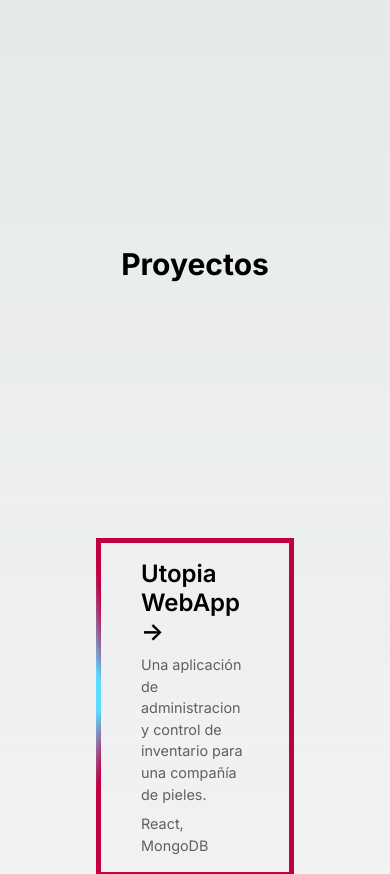
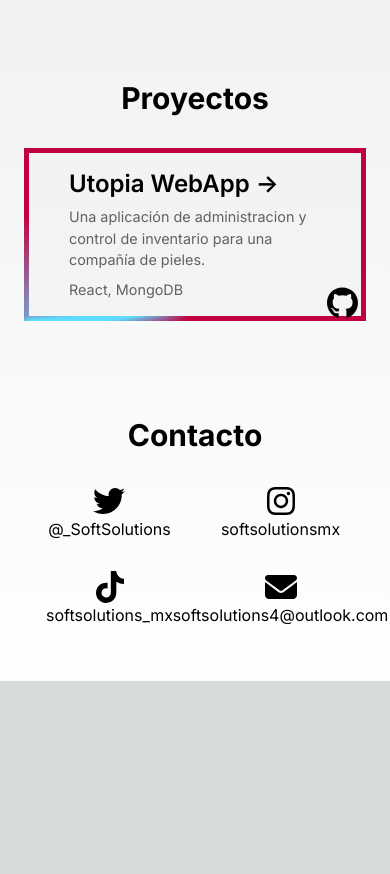
Before and after one commit to IvanSoftSolutions/portfolio_new, a Next.js app: page / in a window 390 px wide. Shown: the part 1310-2184 px from the top of the page. After the commit the page ends 1991 px from the top, so only its background shows below. Built offline with nearby package versions, Linux system fonts and the light colour scheme.

Commit message:
Mobile optimization

```diff
--- a/src/app/page.js
+++ b/src/app/page.js
@@ -79,24 +79,32 @@ export default function Home() {
         </div>
       </div>
       <div className={styles.grid}>
+        <div>
           <a href="https://twitter.com/_SoftSolutions" target='_blank'>
             <FontAwesomeIcon icon={faTwitter} style={{ height: "2em" }} />
           </a>
+          <p>@_SoftSolutions</p>
+        </div>
+        <div>
           <a href="https://www.instagram.com/softsolutionsmx/" target='_blank'>
             <FontAwesomeIcon icon={faInstagram} style={{ height: "2em" }} />
           </a>
+          <p>softsolutionsmx</p>
+        </div>
+        <div>
           <a href="https://www.tiktok.com/@softsolutions_mx" target='_blank'>
             <FontAwesomeIcon icon={faTiktok} style={{ height: "2em" }} />
           </a>
+          <p>softsolutions_mx</p>
+        </div>
+        <div>
           <a href="" >
             <FontAwesomeIcon icon={faEnvelope} style={{ height: "2em" }} />
           </a>
+          <p>softsolutions4@outlook.com</p>
+        </div>
       </div>
       <div className={styles.grid}>
-        <p>@_SoftSolutions</p>
-        <p>softsolutionsmx</p>
-        <p>softsolutions_mx</p>
-        <p>softsolutions4@outlook.com</p>
       </div>
 
     </main>
--- a/src/app/page.module.css
+++ b/src/app/page.module.css
@@ -55,6 +55,12 @@
   grid-template-columns: repeat(4, minmax(25%, auto));
   max-width: 100%;
   width: var(--max-width);
+}
+
+.grid div {
+  display: flex;
+  flex-direction: column;
+  align-items: center;
 }
 
 .grid2 {
@@ -135,43 +141,6 @@
   border-radius: var(--border-radius);
 }
 
-/* .card::before {
-  content: "";
-  width: 104%;
-  height: 102%;
-  border-radius: 8px;
-  background-image: linear-gradient(var(--rotate), #5ddcff, #3c67e3 43%, #4e00c2);
-  position: absolute;
-  z-index: -1;
-  top: -1%;
-  left: -2%;
-  animation: spin 2.5s linear infinite;
-}
-
-.card::after {
-  position: absolute;
-  content: "";
-  top: calc(var(--card-height) / 6);
-  left: 0;
-  right: 0;
-  z-index: -1;
-  height: 60%;
-  width: 100%;
-  margin: 0 auto;
-  transform: scale(0.8);
-  filter: blur(calc(var(--card-height) / 6));
-  background-image: linear-gradient(var(--rotate), #5ddcff, #3c67e3 43%, #4e00c2);
-  opacity: 1;
-  transition: opacity .5s;
-  animation: spin 2.5s linear infinite;
-}
-
-@property --rotate {
-  syntax: "<angle>";
-  initial-value: 132deg;
-  inherits: false;
-} */
-
 @property --angle {
   syntax: '<angle>';
   initial-value: 90deg;
@@ -204,15 +173,25 @@
 
 /* Mobile */
 @media (max-width: 700px) {
-  .content {
-    padding: 4rem;
+  .main {
+    padding: 1.5rem;
   }
 
-  .grid {
+  .grid2 {
+    padding: 2rem;
     grid-template-columns: 1fr;
-    margin-bottom: 120px;
     max-width: 320px;
     text-align: center;
+    margin: auto;
+  }
+
+  .gridStack,
+  .grid {
+    grid-template-columns: repeat(2, minmax(50%, 100%));
+  }
+
+  .grid div {
+    margin-bottom: 2rem;
   }
 
   .card {
@@ -223,8 +202,8 @@
     margin-bottom: 0.5rem;
   }
 
-  .center {
-    padding: 8rem 0 6rem;
+  .card a:last-of-type {
+    margin-right: 0.50em;
   }
 
   .center::before {
@@ -232,47 +211,6 @@
     height: 300px;
   }
 
-  .description {
-    font-size: 0.8rem;
-  }
-
-  .description a {
-    padding: 1rem;
-  }
-
-  .description p,
-  .description div {
-    display: flex;
-    justify-content: center;
-    position: fixed;
-    width: 100%;
-  }
-
-  .description p {
-    align-items: center;
-    inset: 0 0 auto;
-    padding: 2rem 1rem 1.4rem;
-    border-radius: 0;
-    border: none;
-    border-bottom: 1px solid rgba(var(--callout-border-rgb), 0.25);
-    background: linear-gradient(to bottom,
-        rgba(var(--background-start-rgb), 1),
-        rgba(var(--callout-rgb), 0.5));
-    background-clip: padding-box;
-    backdrop-filter: blur(24px);
-  }
-
-  .description div {
-    align-items: flex-end;
-    pointer-events: none;
-    inset: auto 0 0;
-    padding: 2rem;
-    height: 200px;
-    background: linear-gradient(to bottom,
-        transparent 0%,
-        rgb(var(--background-end-rgb)) 40%);
-    z-index: 1;
-  }
 }
 
 /* Tablet and Smaller Desktop */
```
Lines whose indentation alone changed are shown as unchanged.
